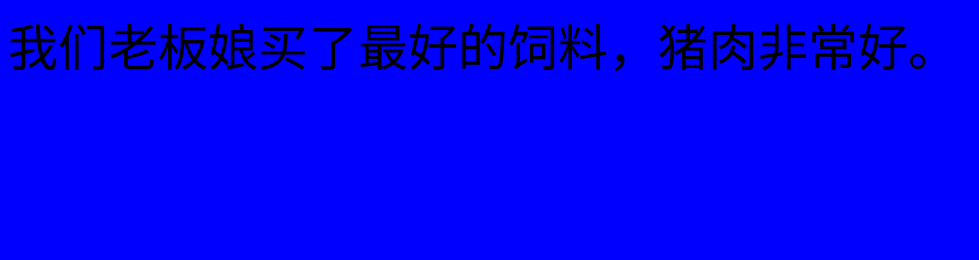
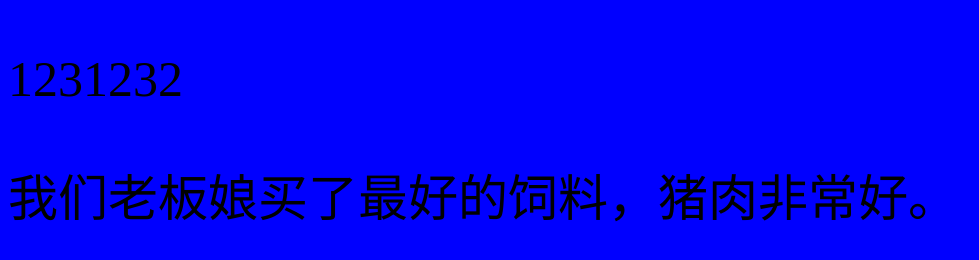
Before and after one commit to Biao9527/git-demo1, a plain HTML site: page index.html in a window 1280 px wide. Shown: the whole page, without its empty margins (0-979 px from the left). Drawn offline with Linux system fonts and the light colour scheme.

Commit message:
加上1111

```diff
--- a/index.html
+++ b/index.html
@@ -10,6 +10,9 @@
 </head>
 
 <body>
+    <p>
+        1231232
+    </p>
     我们老板娘买了最好的饲料，猪肉非常好。
     <img src="老板娘美照.jpg" alt="">
 </body>
```
